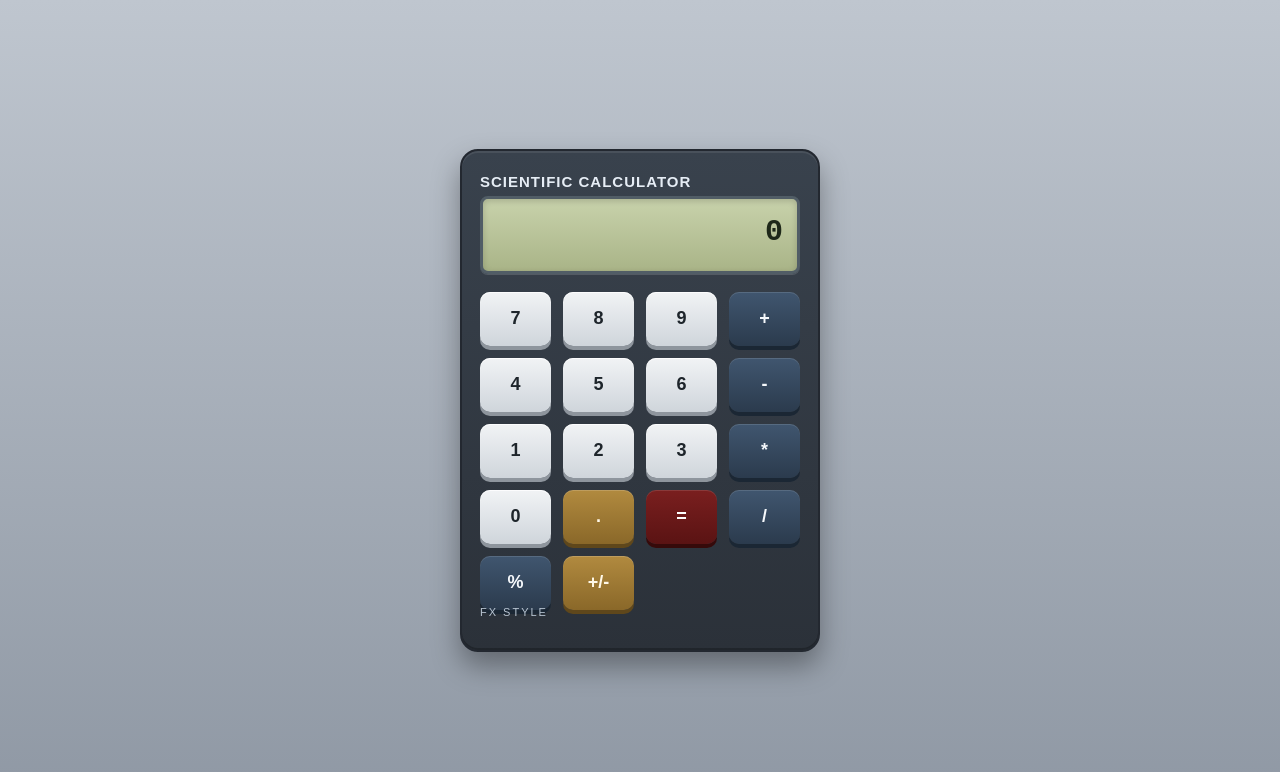
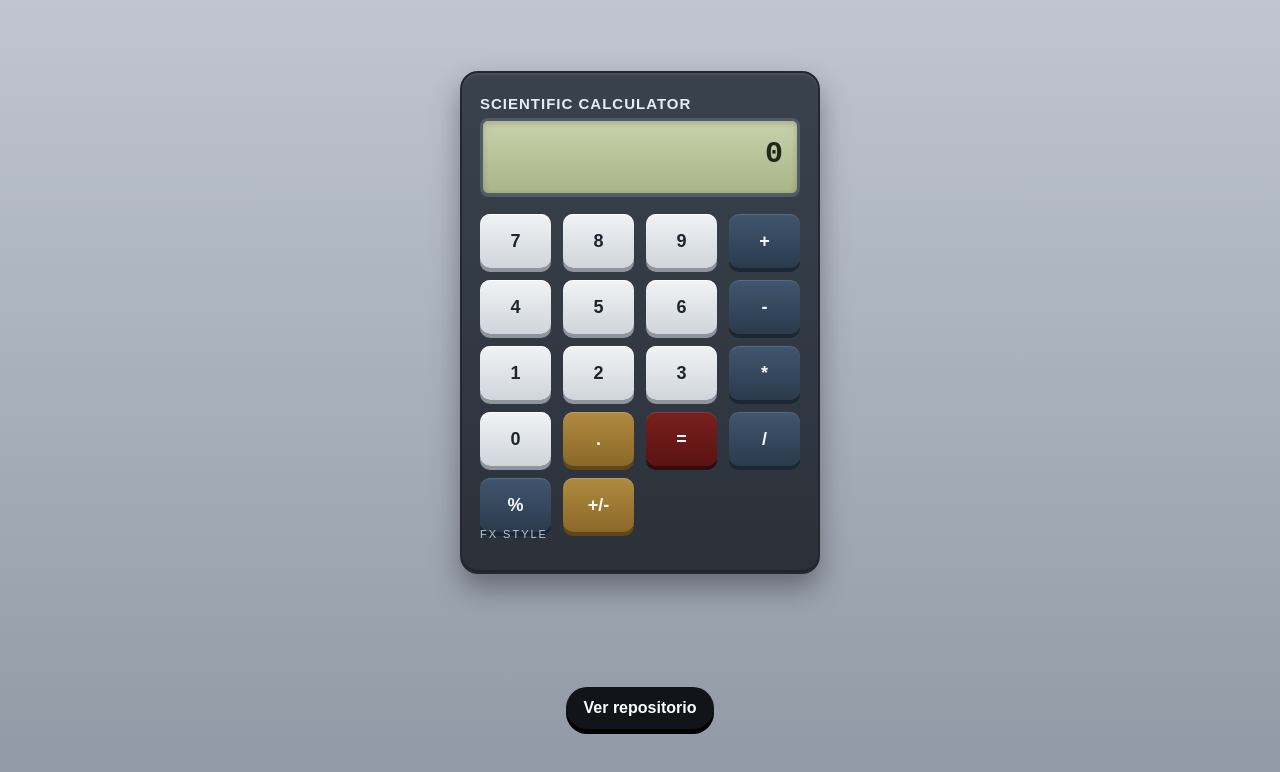
Before and after one commit to Chon211205/Calculator, a React (Vite) app: page / in a window 1280 px wide. Shown: the top 772 px of the page. Built offline with nearby package versions, Linux system fonts and the light colour scheme.

Commit message:
button for go to the repo added

```diff
--- a/src/App.tsx
+++ b/src/App.tsx
@@ -1,9 +1,11 @@
 import { Calculator } from './components/Calculator'
+import { RepoButton } from './components/RepoButton'
 
 function App() {
   return (
     <main className="app">
       <Calculator />
+      <RepoButton url="https://github.com/Chon211205/Calculator.git" />
     </main>
   )
 }
--- /dev/null
+++ b/src/components/RepoButton.tsx
@@ -0,0 +1,11 @@
+type RepoButtonProps = {
+  url: string
+}
+
+export function RepoButton({ url }: RepoButtonProps) {
+  return (
+    <a className="repo-button" href={url} target="_blank" rel="noreferrer">
+      Ver repositorio
+    </a>
+  )
+}
--- a/src/styles.css
+++ b/src/styles.css
@@ -121,3 +121,23 @@ button {
     0 4px 0 #360a0a,
     inset 0 1px 0 rgba(255, 255, 255, 0.12);
 }
+
+.repo-button {
+  margin-top: 18px;
+  padding: 12px 18px;
+  border-radius: 999px;
+  background: #111418;
+  color: #ffffff;
+  font-weight: 700;
+  text-decoration: none;
+  box-shadow: 0 5px 0 #000000;
+}
+
+.repo-button:hover {
+  background: #242b33;
+}
+
+.repo-button:active {
+  transform: translateY(3px);
+  box-shadow: 0 2px 0 #000000;
+}
```
